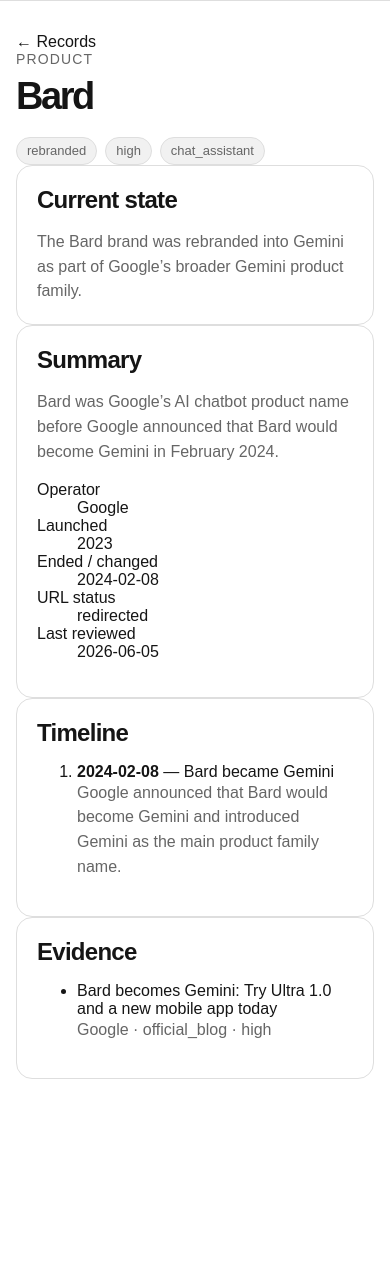
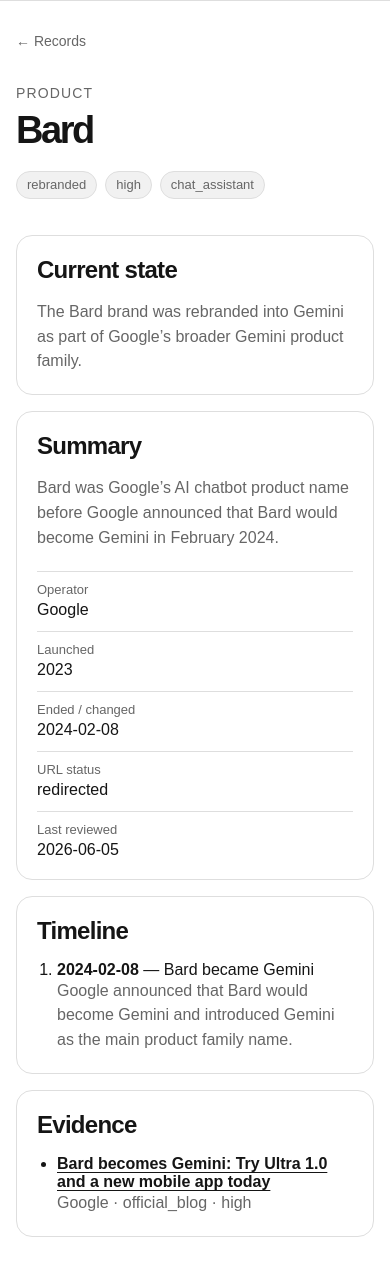
Before and after one commit to badjoke-lab/ai-tools-history-archive, a Next.js app: page /records/bard/ in a window 390 px wide. Before the commit the page ends 1111 px from the top, so only its background shows below. Built offline with nearby package versions, Linux system fonts and the light colour scheme.

Commit message:
data: add schema enums and seed records

```diff
--- a/app/globals.css
+++ b/app/globals.css
@@ -84,6 +84,10 @@
   line-height: 1.62;
 }
 
+.lede.small {
+  font-size: 16px;
+}
+
 .actions {
   display: flex;
   flex-wrap: wrap;
@@ -163,6 +167,99 @@
   font-size: 13px;
 }
 
+.record-list {
+  display: grid;
+  gap: 12px;
+  margin-top: 24px;
+}
+
+.record-row {
+  display: grid;
+  grid-template-columns: minmax(0, 1fr) auto;
+  gap: 18px;
+  align-items: start;
+  border: 1px solid var(--line);
+  border-radius: 14px;
+  padding: 18px;
+  background: #ffffff;
+}
+
+.record-title {
+  display: inline-block;
+  margin-bottom: 8px;
+  font-size: 18px;
+  font-weight: 700;
+  letter-spacing: -0.02em;
+}
+
+.record-row p,
+.evidence-list p,
+.timeline p {
+  margin: 0;
+  color: var(--muted);
+  line-height: 1.55;
+}
+
+.record-meta {
+  display: flex;
+  flex-wrap: wrap;
+  justify-content: flex-end;
+  gap: 8px;
+}
+
+.detail-layout {
+  display: grid;
+  gap: 16px;
+}
+
+.back-link {
+  color: var(--muted);
+  font-size: 14px;
+}
+
+.detail-header {
+  padding: 20px 0;
+}
+
+.detail-card {
+  min-height: unset;
+}
+
+.fact-list {
+  display: grid;
+  grid-template-columns: repeat(2, minmax(0, 1fr));
+  gap: 12px;
+  margin: 20px 0 0;
+}
+
+.fact-list div {
+  border-top: 1px solid var(--line);
+  padding-top: 10px;
+}
+
+.fact-list dt {
+  color: var(--muted);
+  font-size: 13px;
+}
+
+.fact-list dd {
+  margin: 4px 0 0;
+}
+
+.timeline,
+.evidence-list {
+  display: grid;
+  gap: 14px;
+  margin: 0;
+  padding-left: 20px;
+}
+
+.evidence-list a {
+  font-weight: 700;
+  text-decoration: underline;
+  text-underline-offset: 3px;
+}
+
 .footer {
   margin-top: 48px;
   border-top: 1px solid var(--line);
@@ -181,7 +278,13 @@
     padding: 48px 0 32px;
   }
 
-  .grid {
+  .grid,
+  .record-row,
+  .fact-list {
     grid-template-columns: 1fr;
   }
+
+  .record-meta {
+    justify-content: flex-start;
+  }
 }
```
